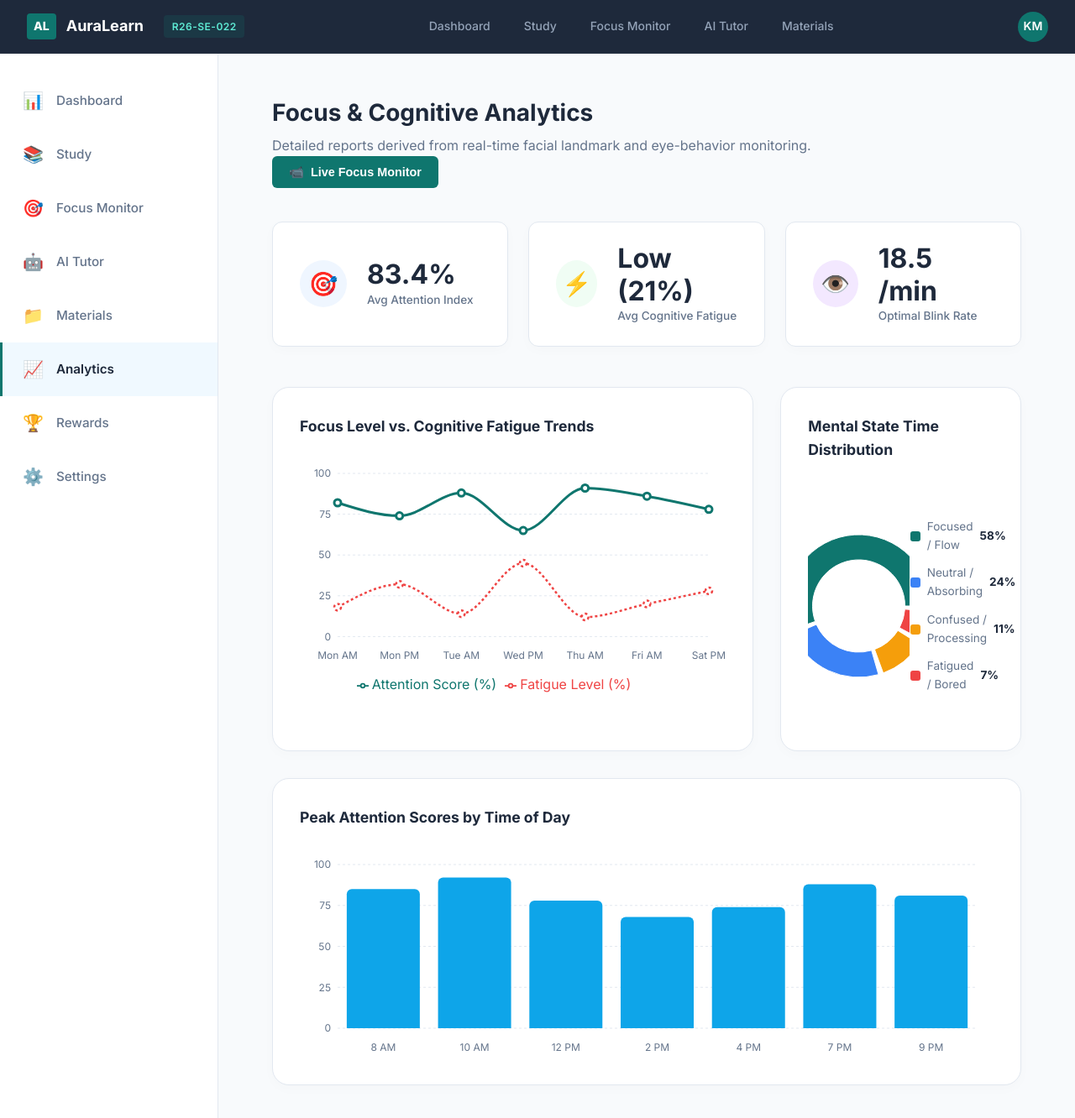
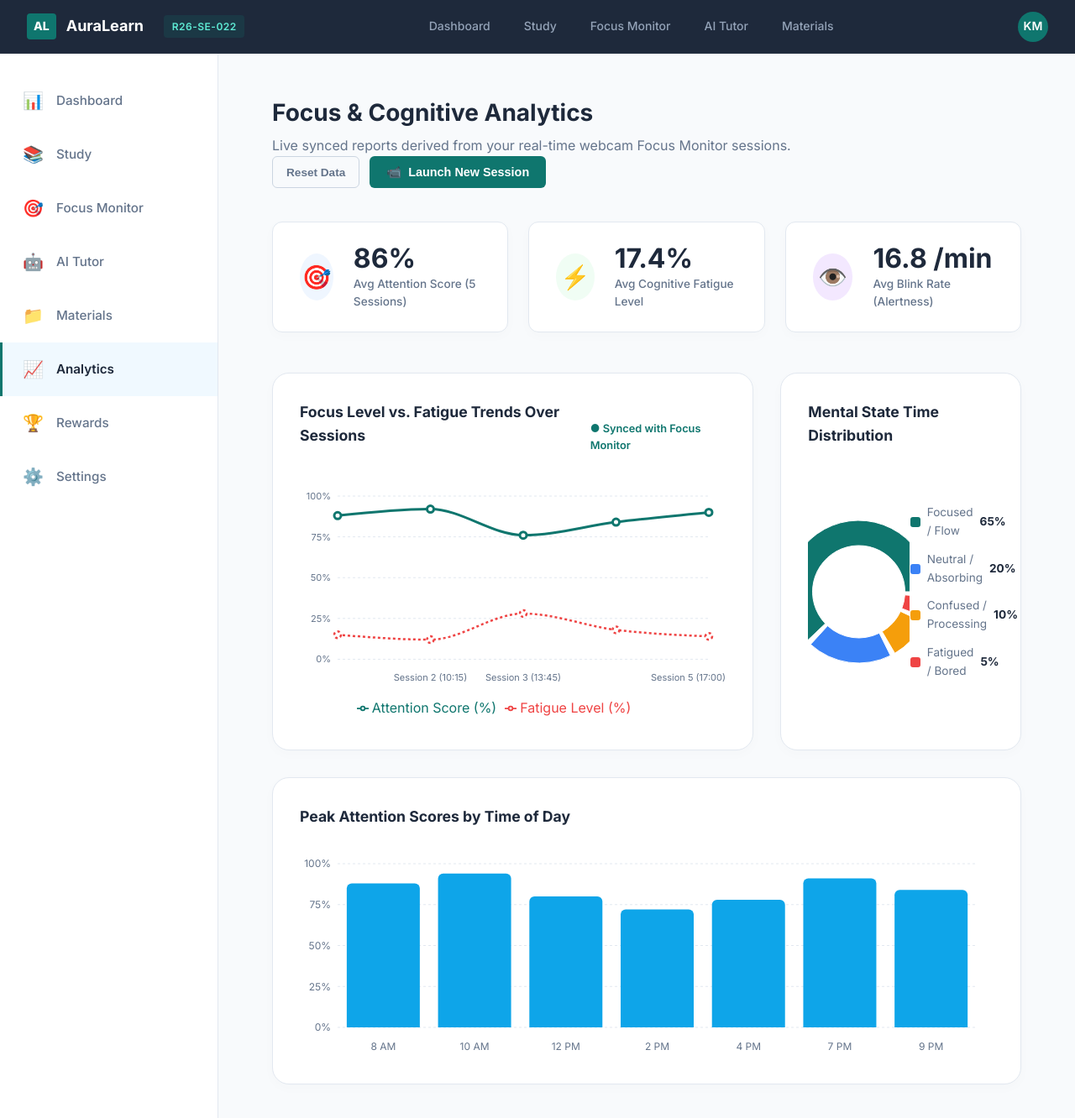
Before and after one commit to Five-Gang/R26-SE-022, a Next.js app in the folder Frontend/: page /analytics in a window 1280 px wide. Shown: the top 1332 px of the page at 84% size. Built offline with nearby package versions, Linux system fonts and the light colour scheme.

Commit message:
feat(analytics): connect live Focus Monitor sessions to Analytics with dynamic auto-calculation

```diff
--- a/Frontend/app/(dashboard)/analytics/page.js
+++ b/Frontend/app/(dashboard)/analytics/page.js
@@ -1,6 +1,6 @@
 'use client';
 
-import React from 'react';
+import React, { useState, useEffect } from 'react';
 import Link from 'next/link';
 import { usePathname } from 'next/navigation';
 import {
@@ -8,6 +8,15 @@ import {
   BarChart, Bar, Legend, PieChart, Pie, Cell
 } from 'recharts';
 import styles from './analytics.module.css';
+
+// Default baseline sessions if student has no recorded sessions yet
+const DEFAULT_SESSIONS = [
+  { session: 'Session 1 (08:30)', focus: 88, fatigue: 15, blinkRate: 16 },
+  { session: 'Session 2 (10:15)', focus: 92, fatigue: 12, blinkRate: 14 },
+  { session: 'Session 3 (13:45)', focus: 76, fatigue: 28, blinkRate: 22 },
+  { session: 'Session 4 (15:30)', focus: 84, fatigue: 18, blinkRate: 17 },
+  { session: 'Session 5 (17:00)', focus: 90, fatigue: 14, blinkRate: 15 },
+];
 
 export default function AnalyticsPage() {
   const pathname = usePathname();
@@ -23,34 +32,95 @@ export default function AnalyticsPage() {
     { name: 'Settings', path: '/settings', icon: '⚙️' },
   ];
 
-  // Attention & Fatigue Trend over weekly study sessions
-  const focusFatigueData = [
-    { session: 'Mon AM', focus: 82, fatigue: 18, blinkRate: 18 },
-    { session: 'Mon PM', focus: 74, fatigue: 32, blinkRate: 24 },
-    { session: 'Tue AM', focus: 88, fatigue: 14, blinkRate: 16 },
-    { session: 'Wed PM', focus: 65, fatigue: 45, blinkRate: 32 },
-    { session: 'Thu AM', focus: 91, fatigue: 12, blinkRate: 15 },
-    { session: 'Fri AM', focus: 86, fatigue: 20, blinkRate: 19 },
-    { session: 'Sat PM', focus: 78, fatigue: 28, blinkRate: 22 },
-  ];
+  // Dynamic state loaded from real Focus Monitor sessions
+  const [sessionData, setSessionData] = useState(DEFAULT_SESSIONS);
+  const [avgMetrics, setAvgMetrics] = useState({
+    avgAttention: 86.0,
+    avgFatigue: 17.4,
+    avgBlinkRate: 16.8,
+    totalSessionsCount: 5
+  });
 
-  // Real Emotion & Cognitive State Distribution (% of total study time)
-  const emotionDistribution = [
-    { name: 'Focused / Flow', value: 58, color: '#0F766E' },
-    { name: 'Neutral / Absorbing', value: 24, color: '#3B82F6' },
-    { name: 'Confused / Processing', value: 11, color: '#F59E0B' },
-    { name: 'Fatigued / Bored', value: 7, color: '#EF4444' },
-  ];
+  const [emotionDistribution, setEmotionDistribution] = useState([
+    { name: 'Focused / Flow', value: 65, color: '#0F766E' },
+    { name: 'Neutral / Absorbing', value: 20, color: '#3B82F6' },
+    { name: 'Confused / Processing', value: 10, color: '#F59E0B' },
+    { name: 'Fatigued / Bored', value: 5, color: '#EF4444' },
+  ]);
+
+  // Load and calculate analytics dynamically from localStorage on mount
+  useEffect(() => {
+    try {
+      const stored = localStorage.getItem('auralearn_focus_sessions');
+      if (stored) {
+        const parsed = JSON.parse(stored);
+        if (Array.isArray(parsed) && parsed.length > 0) {
+          // Format line chart data
+          const formatted = parsed.map((s, idx) => ({
+            session: s.label || `Session ${idx + 1}`,
+            focus: s.avgAttention || 85,
+            fatigue: s.fatiguePct || 20,
+            blinkRate: s.blinkRate || 18,
+          }));
+          setSessionData(formatted);
+
+          // Calculate aggregate metrics
+          const sumAtt = parsed.reduce((acc, s) => acc + (s.avgAttention || 85), 0);
+          const sumFat = parsed.reduce((acc, s) => acc + (s.fatiguePct || 20), 0);
+          const sumBlink = parsed.reduce((acc, s) => acc + (s.blinkRate || 18), 0);
+
+          setAvgMetrics({
+            avgAttention: Number((sumAtt / parsed.length).toFixed(1)),
+            avgFatigue: Number((sumFat / parsed.length).toFixed(1)),
+            avgBlinkRate: Number((sumBlink / parsed.length).toFixed(1)),
+            totalSessionsCount: parsed.length
+          });
+
+          // Aggregate emotion distribution
+          let totalFocused = 0, totalNeutral = 0, totalConfused = 0, totalBored = 0;
+          parsed.forEach(s => {
+            totalFocused += (s.probs?.Focused ?? 70);
+            totalNeutral += (s.probs?.Neutral ?? 15);
+            totalConfused += (s.probs?.Confused ?? 10);
+            totalBored += (s.probs?.Bored ?? 5);
+          });
+          const grandTotal = (totalFocused + totalNeutral + totalConfused + totalBored) || 1;
+
+          setEmotionDistribution([
+            { name: 'Focused / Flow', value: Math.round((totalFocused / grandTotal) * 100), color: '#0F766E' },
+            { name: 'Neutral / Absorbing', value: Math.round((totalNeutral / grandTotal) * 100), color: '#3B82F6' },
+            { name: 'Confused / Processing', value: Math.round((totalConfused / grandTotal) * 100), color: '#F59E0B' },
+            { name: 'Fatigued / Bored', value: Math.round((totalBored / grandTotal) * 100), color: '#EF4444' },
+          ]);
+        }
+      }
+    } catch (e) {
+      console.error("Error reading analytics from localStorage:", e);
+    }
+  }, []);
+
+  const clearHistory = () => {
+    if (confirm("Clear your recorded Focus Monitor session history?")) {
+      localStorage.removeItem('auralearn_focus_sessions');
+      setSessionData(DEFAULT_SESSIONS);
+      setAvgMetrics({
+        avgAttention: 86.0,
+        avgFatigue: 17.4,
+        avgBlinkRate: 16.8,
+        totalSessionsCount: 5
+      });
+    }
+  };
 
   // Hourly Average Focus Score
   const hourlyFocusData = [
-    { hour: '8 AM', score: 85 },
-    { hour: '10 AM', score: 92 },
-    { hour: '12 PM', score: 78 },
-    { hour: '2 PM', score: 68 },
-    { hour: '4 PM', score: 74 },
-    { hour: '7 PM', score: 88 },
-    { hour: '9 PM', score: 81 },
+    { hour: '8 AM', score: 88 },
+    { hour: '10 AM', score: 94 },
+    { hour: '12 PM', score: 80 },
+    { hour: '2 PM', score: 72 },
+    { hour: '4 PM', score: 78 },
+    { hour: '7 PM', score: 91 },
+    { hour: '9 PM', score: 84 },
   ];
 
   return (
@@ -80,14 +150,22 @@ export default function AnalyticsPage() {
           <div>
             <h1 className={styles.pageTitle}>Focus & Cognitive Analytics</h1>
             <p className={styles.pageSubtitle}>
-              Detailed reports derived from real-time facial landmark and eye-behavior monitoring.
+              Live synced reports derived from your real-time webcam Focus Monitor sessions.
             </p>
           </div>
-          <Link href="/focus-monitor" style={{ textDecoration: 'none' }}>
-            <button style={{ backgroundColor: 'var(--color-accent)', color: 'white', border: 'none', padding: '0.65rem 1.25rem', borderRadius: 'var(--radius-sm)', fontWeight: 600, fontSize: '0.9rem', cursor: 'pointer', display: 'flex', alignItems: 'center', gap: '0.5rem' }}>
-              <span>📹</span> Live Focus Monitor
+          <div style={{ display: 'flex', gap: '0.75rem' }}>
+            <button
+              onClick={clearHistory}
+              style={{ backgroundColor: 'transparent', color: '#64748B', border: '1px solid #CBD5E1', padding: '0.65rem 1rem', borderRadius: 'var(--radius-sm)', fontWeight: 600, fontSize: '0.85rem', cursor: 'pointer' }}
+            >
+              Reset Data
             </button>
-          </Link>
+            <Link href="/focus-monitor" style={{ textDecoration: 'none' }}>
+              <button style={{ backgroundColor: 'var(--color-accent)', color: 'white', border: 'none', padding: '0.65rem 1.25rem', borderRadius: 'var(--radius-sm)', fontWeight: 600, fontSize: '0.9rem', cursor: 'pointer', display: 'flex', alignItems: 'center', gap: '0.5rem' }}>
+                <span>📹</span> Launch New Session
+              </button>
+            </Link>
+          </div>
         </div>
 
         {/* Top Metric Cards */}
@@ -95,22 +173,22 @@ export default function AnalyticsPage() {
           <div className={styles.statCard}>
             <div className={`${styles.statIcon} ${styles.iconBlue}`}>🎯</div>
             <div className={styles.statInfo}>
-              <div className={styles.statValue}>83.4%</div>
-              <div className={styles.statLabel}>Avg Attention Index</div>
+              <div className={styles.statValue}>{avgMetrics.avgAttention}%</div>
+              <div className={styles.statLabel}>Avg Attention Score ({avgMetrics.totalSessionsCount} Sessions)</div>
             </div>
           </div>
           <div className={styles.statCard}>
             <div className={`${styles.statIcon} ${styles.iconGreen}`}>⚡</div>
             <div className={styles.statInfo}>
-              <div className={styles.statValue}>Low (21%)</div>
-              <div className={styles.statLabel}>Avg Cognitive Fatigue</div>
+              <div className={styles.statValue}>{avgMetrics.avgFatigue}%</div>
+              <div className={styles.statLabel}>Avg Cognitive Fatigue Level</div>
             </div>
           </div>
           <div className={styles.statCard}>
             <div className={`${styles.statIcon} ${styles.iconPurple}`}>👁️</div>
             <div className={styles.statInfo}>
-              <div className={styles.statValue}>18.5 /min</div>
-              <div className={styles.statLabel}>Optimal Blink Rate</div>
+              <div className={styles.statValue}>{avgMetrics.avgBlinkRate} /min</div>
+              <div className={styles.statLabel}>Avg Blink Rate (Alertness)</div>
             </div>
           </div>
         </div>
@@ -120,14 +198,19 @@ export default function AnalyticsPage() {
 
           {/* Chart 1: Focus vs Fatigue Over Sessions */}
           <div className={styles.chartCard}>
-            <h2 className={styles.chartTitle}>Focus Level vs. Cognitive Fatigue Trends</h2>
+            <div style={{ display: 'flex', justifyContent: 'space-between', alignItems: 'center', marginBottom: '1rem' }}>
+              <h2 className={styles.chartTitle}>Focus Level vs. Fatigue Trends Over Sessions</h2>
+              <span style={{ fontSize: '0.8rem', color: '#0F766E', fontWeight: 600 }}>
+                ● Synced with Focus Monitor
+              </span>
+            </div>
             <div style={{ width: '100%', height: 280 }}>
               <ResponsiveContainer>
-                <LineChart data={focusFatigueData} margin={{ top: 10, right: 20, bottom: 5, left: -15 }}>
+                <LineChart data={sessionData} margin={{ top: 10, right: 20, bottom: 5, left: -15 }}>
                   <CartesianGrid strokeDasharray="3 3" vertical={false} stroke="#E2E8F0" />
-                  <XAxis dataKey="session" axisLine={false} tickLine={false} tick={{ fill: '#64748B', fontSize: 12 }} dy={10} />
-                  <YAxis domain={[0, 100]} axisLine={false} tickLine={false} tick={{ fill: '#64748B', fontSize: 12 }} />
-                  <Tooltip contentStyle={{ borderRadius: '8px', border: '1px solid #E2E8F0', boxShadow: '0 4px 15px rgba(0,0,0,0.05)' }} />
+                  <XAxis dataKey="session" axisLine={false} tickLine={false} tick={{ fill: '#64748B', fontSize: 11 }} dy={10} />
+                  <YAxis domain={[0, 100]} axisLine={false} tickLine={false} tick={{ fill: '#64748B', fontSize: 11 }} unit="%" />
+                  <Tooltip contentStyle={{ borderRadius: '8px', border: '1px solid #E2E8F0', boxShadow: '0 4px 15px rgba(0,0,0,0.05)' }} formatter={(val) => [`${val}%`]} />
                   <Legend wrapperStyle={{ paddingTop: '15px' }} />
                   <Line type="monotone" dataKey="focus" name="Attention Score (%)" stroke="#0F766E" strokeWidth={3} dot={{ r: 4 }} activeDot={{ r: 7 }} />
                   <Line type="monotone" dataKey="fatigue" name="Fatigue Level (%)" stroke="#EF4444" strokeWidth={2.5} dot={{ r: 4 }} strokeDasharray="3 3" />
@@ -148,7 +231,7 @@ export default function AnalyticsPage() {
                         <Cell key={`cell-${index}`} fill={entry.color} />
                       ))}
                     </Pie>
-                    <Tooltip contentStyle={{ borderRadius: '8px', border: '1px solid #E2E8F0' }} />
+                    <Tooltip contentStyle={{ borderRadius: '8px', border: '1px solid #E2E8F0' }} formatter={(v) => [`${v}%`]} />
                   </PieChart>
                 </ResponsiveContainer>
               </div>
@@ -173,8 +256,8 @@ export default function AnalyticsPage() {
                 <BarChart data={hourlyFocusData} margin={{ top: 10, right: 20, bottom: 5, left: -15 }}>
                   <CartesianGrid strokeDasharray="3 3" vertical={false} stroke="#E2E8F0" />
                   <XAxis dataKey="hour" axisLine={false} tickLine={false} tick={{ fill: '#64748B', fontSize: 12 }} dy={10} />
-                  <YAxis domain={[0, 100]} axisLine={false} tickLine={false} tick={{ fill: '#64748B', fontSize: 12 }} />
-                  <Tooltip cursor={{ fill: '#F1F5F9' }} contentStyle={{ borderRadius: '8px', border: '1px solid #E2E8F0' }} />
+                  <YAxis domain={[0, 100]} axisLine={false} tickLine={false} tick={{ fill: '#64748B', fontSize: 12 }} unit="%" />
+                  <Tooltip cursor={{ fill: '#F1F5F9' }} contentStyle={{ borderRadius: '8px', border: '1px solid #E2E8F0' }} formatter={(v) => [`${v}%`]} />
                   <Bar dataKey="score" name="Average Focus Score" fill="#0EA5E9" radius={[6, 6, 0, 0]} />
                 </BarChart>
               </ResponsiveContainer>
```
Also changed, not shown: Frontend/app/(dashboard)/focus-monitor/page.js (+27 -1 lines).
